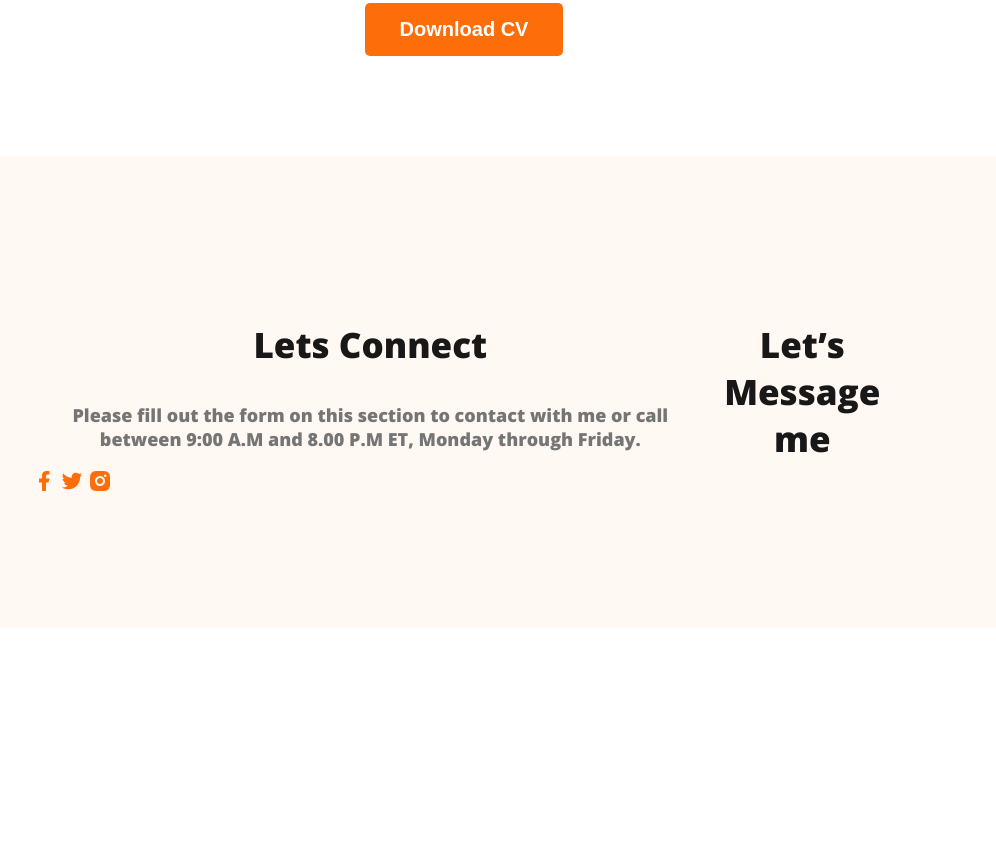
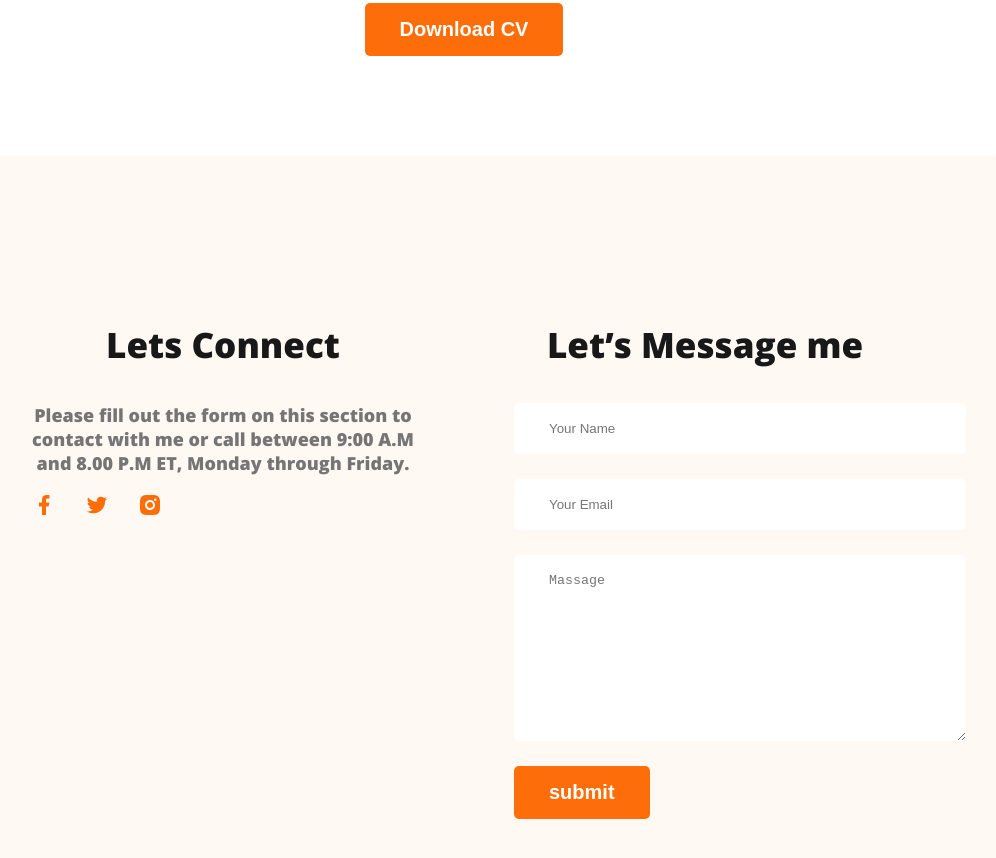
Before and after one commit to sadia6867/webdeveloper-portfolio, a plain HTML site: page index.html in a window 1280 px wide. Shown: the part 3094-3952 px from the top of the page, without its empty margins (176-1172 px from the left). Before the commit the page ends 3730 px from the top, so only its background shows below. Drawn offline with nearby package versions, Linux system fonts and the light colour scheme.

Commit message:
finished the footer section

```diff
--- a/index.html
+++ b/index.html
@@ -158,6 +158,12 @@
         </div>
         <div class="footer-column">
             <h3 class="section-title">Let’s Message me</h3>
+            <form class="contact" action="">
+                <input type="text" placeholder="Your Name">
+                <input type="email" name="" placeholder="Your Email">
+                <textarea name="" id="" cols="30" rows="10" placeholder="Massage"></textarea>
+                <input class="btn-primary" type="submit" value="submit">
+            </form>
         </div>
     </footer>
 </body>
--- a/styles/portfolio.css
+++ b/styles/portfolio.css
@@ -160,7 +160,25 @@ font-weight: 700;
 /* footer styles*/
 footer{
     display: flex;
+    gap: 100px;
     background: #FFF8F3;
     padding: 130px 200px;
     margin-top: 100px;
 }
+.footer-column{
+    width: 50%;
+}
+.social-links a{
+margin-right: 25px;
+}
+.contact input[type="text"], .contact input[type="email"] ,
+textarea{
+display: block;
+margin-bottom: 25px;
+padding: 18px 35px;
+color: #757575;
+border-radius: 5px;
+background: #FFF;
+border: 0;
+width: 100%;
+}
```
